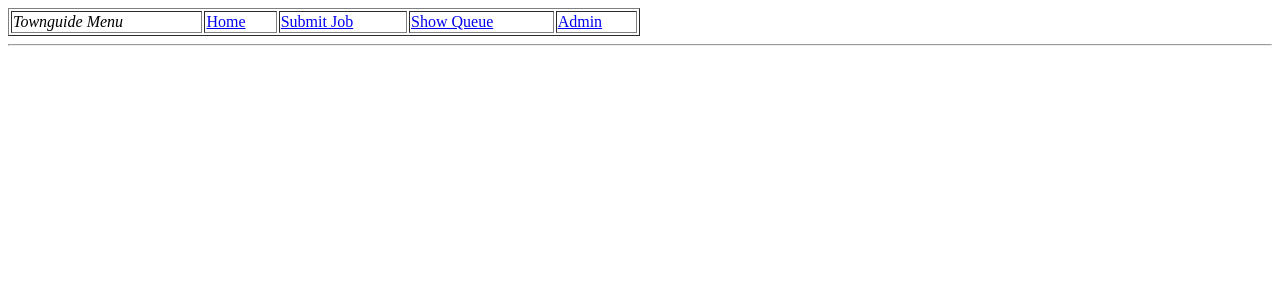
After one commit to hixi/townguide, a PHP site: page /header.php in a window 1280 px wide. The commit adds this page. Shown: the top 300 px of the page. Run offline with PHP 8.4, Linux system fonts and the light colour scheme.

Commit message:
Added header.php to svn repository
git-svn-id: https://townguide.googlecode.com/svn/trunk@59 7f0aec4c-f96d-11de-8c8a-61c5e9addfc9

```diff
--- /dev/null
+++ b/www/header.php
@@ -0,0 +1,10 @@
+<table width="50%" border="1">
+<tr>
+<td><em>Townguide Menu</em></td>
+<td><a href="/">Home</a> </td>
+<td><a href="submitForm.php">Submit Job</a></td>
+<td><a href="listQueue.php">Show Queue</a></td>
+<td><a href="admin.php">Admin</a></td>
+</tr>
+</table>
+<hr>
--- a/www/index.php
+++ b/www/index.php
@@ -32,7 +32,7 @@ selectable set of features (a street index, or lists of pubs,
 restaurants, shops, banks etc.).  The idea is that it will help you to produce
 useable printed maps, with a street index and selectable points of interest
 highlighted.</p>
-<p>The Data is derived from the <a href="http://www.openstreetmap.org/" name="OpenStreetMap"></a> project, which is a freely available map dataset, that can be edited by anyone.
+<p>The Data is derived from the <a href="http://www.openstreetmap.org/" name="OpenStreetMap">Open Street Map</a> project, which is a freely available map dataset, that can be edited by anyone.
 </p>
 <p>Examples of the town guide generator output can be seen by clicking on the following images:</p>
 <table align="center">
--- a/www/osm_map.js
+++ b/www/osm_map.js
@@ -112,6 +112,7 @@ function zoomMap()
 				       origin.lon+1000*nx,
 				       origin.lat+1000*ny);
     map.zoomToExtent(bounds);
+    map.zoomToScale(10000000.);
 
 }
 /* Main initialisation function. Must be called before the map is manipulated. */
@@ -139,4 +140,5 @@ function init()
     map.events.register('moveend', map, updateForm);
     updateMap();
     zoomMap();
+    /*map.zoomto(5);*/
 }
--- a/www/submitRenderRequest.php
+++ b/www/submitRenderRequest.php
@@ -16,6 +16,7 @@
   $leisure     = $_REQUEST['leisure'] ;
   $shopping    = $_REQUEST['shopping'] ;
   $banking     = $_REQUEST['banking'] ;
+  $libraries   = $_REQUEST['libraries'] ;
   $dpi         = $_REQUEST['dpi'];
   $markersize  = $_REQUEST['markersize'];
 
@@ -78,6 +79,11 @@
         $featureStr=$featureStr.',';
     $featureStr = $featureStr."Banking:amenity='bank'|'atm'";
   }
+  if ($libraries=='on') {
+    if ($featureStr!="")
+        $featureStr=$featureStr.',';
+    $featureStr = $featureStr."Libraries:amenity='library'";
+  }
 
   if ($featureStr=="") {
         $featureStr="None:amenity='none'";
```
Also changed, not shown: www/submitForm.php (+7 -1 lines).
